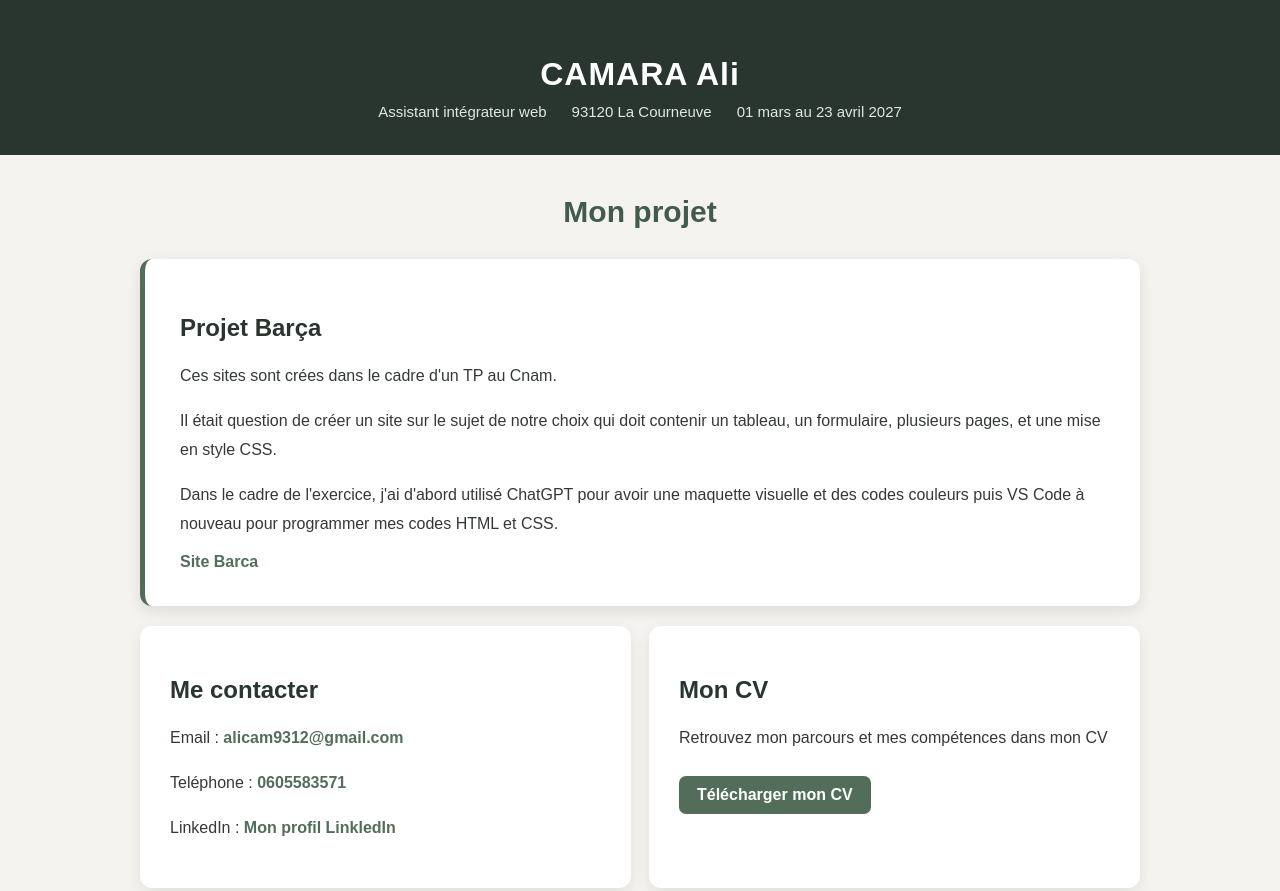
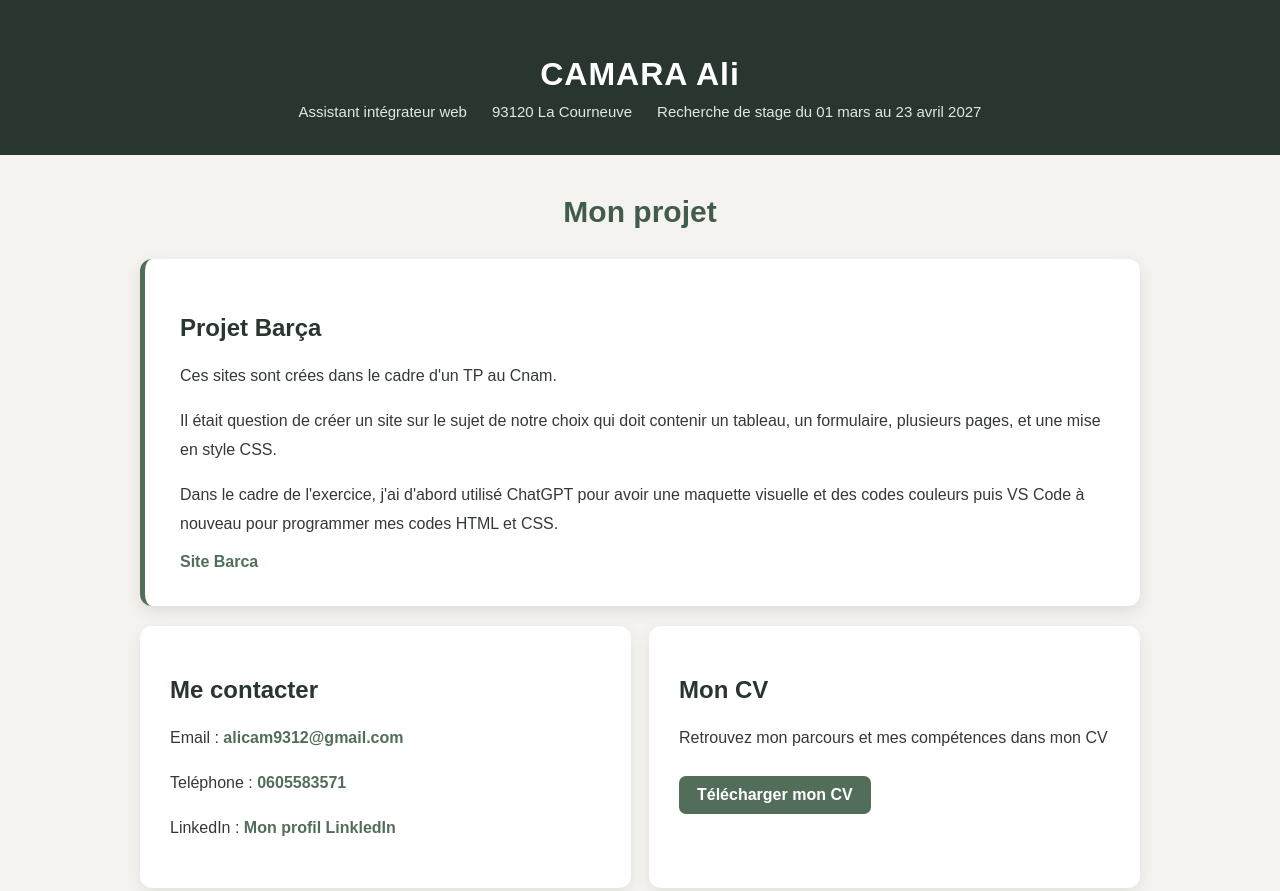
Before and after one commit to alicam9312-coder/portfolio, a plain HTML site: page index.html in a window 1280 px wide. Shown: the top 891 px of the page. Drawn offline with Linux system fonts and the light colour scheme.

Commit message:
Update index.html

```diff
--- a/index.html
+++ b/index.html
@@ -12,7 +12,7 @@
         <div class="coordonnees">
             <div>Assistant intégrateur web</div>
             <div>93120 La Courneuve</div>
-            <div>01 mars au 23 avril 2027</div>
+            <div>Recherche de stage du 01 mars au 23 avril 2027</div>
         </div>
     </header>
     <main>
```
